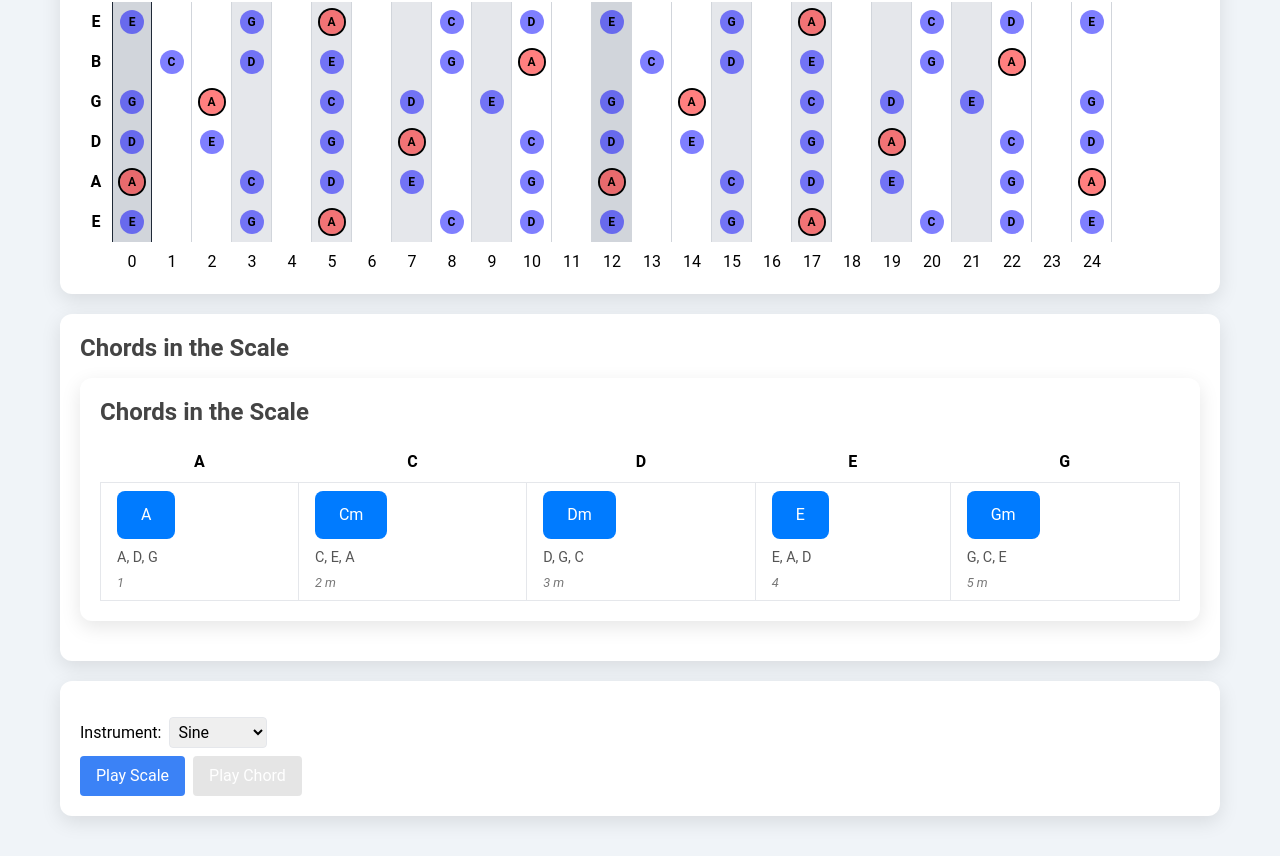
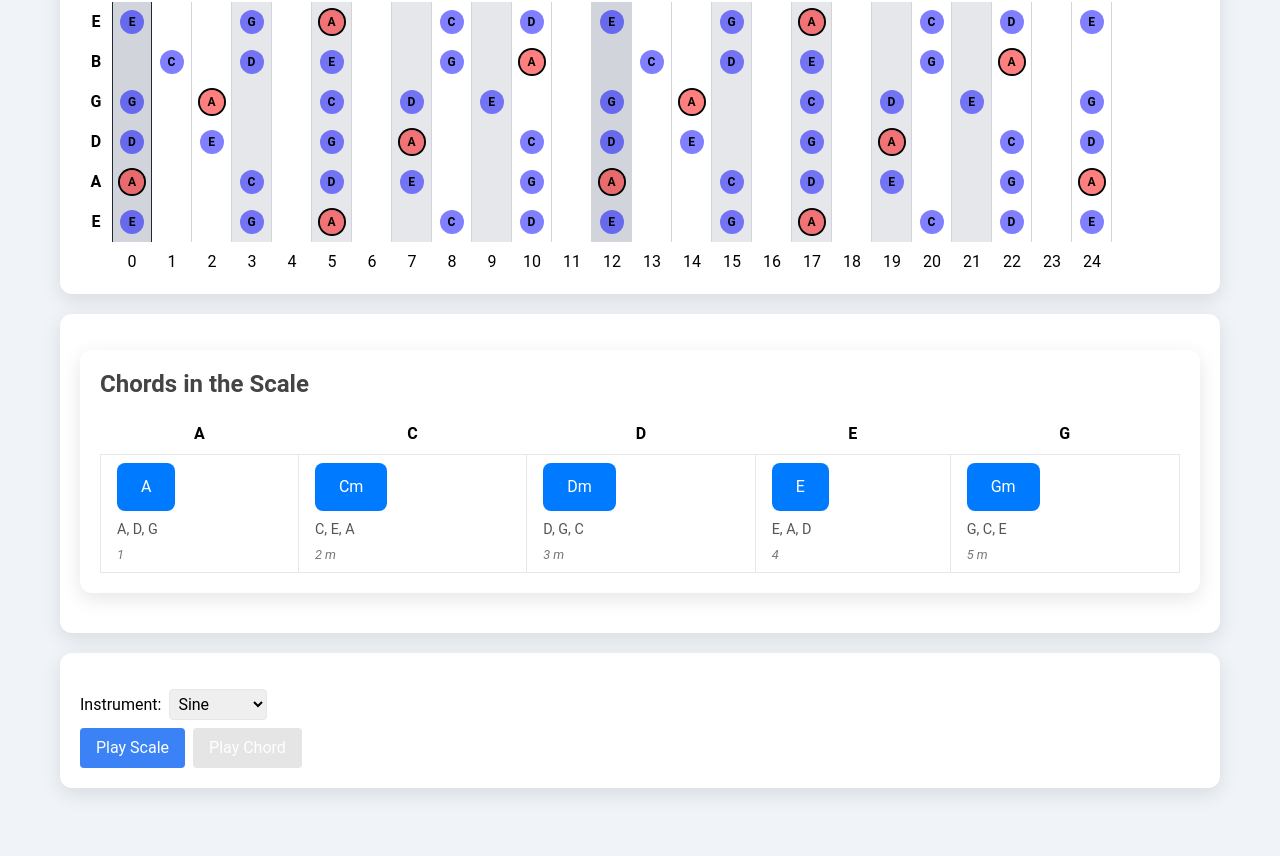
Before and after one commit to humandotlearning/guitar_visualiser, a React (Create React App) app: page / in a window 1280 px wide. Shown: the part 1098-1954 px from the top of the page. After the commit the page ends 1926 px from the top, so only its background shows below. Built offline with nearby package versions, Linux system fonts and the light colour scheme.

Commit message:
+ minor update

```diff
--- a/src/App.js
+++ b/src/App.js
@@ -65,7 +65,7 @@ const App = () => {
         />
       </div>
       <div className="card mt-4">
-        <h2 className="text-xl font-semibold mb-2">Chords in the Scale</h2>
+        {/* <h2 className="text-xl font-semibold mb-2">Chords in the Scale</h2> */}
         <ChordVisualizer
           rootNote={rootNote}
           selectedScale={selectedScale}
```
